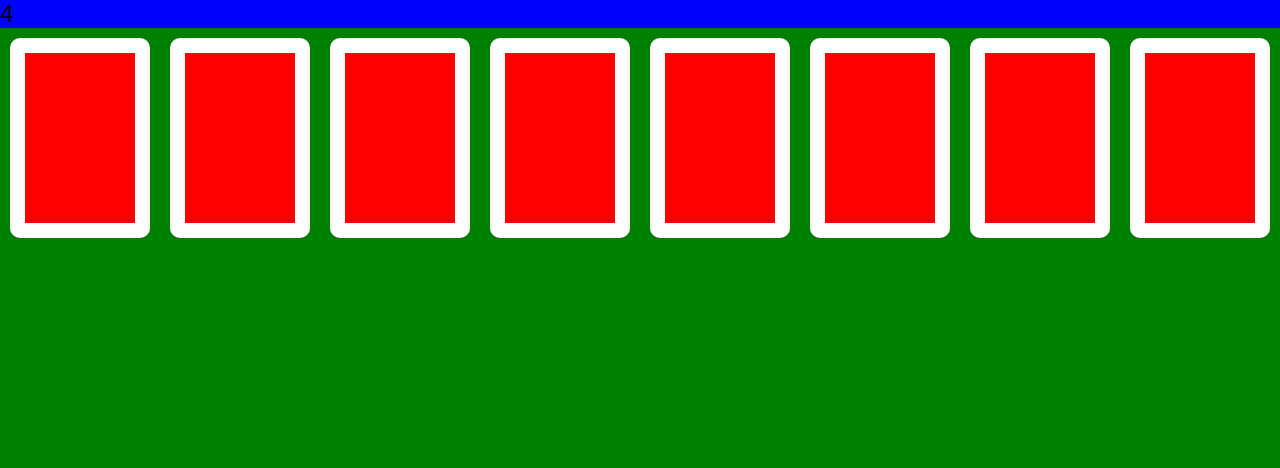
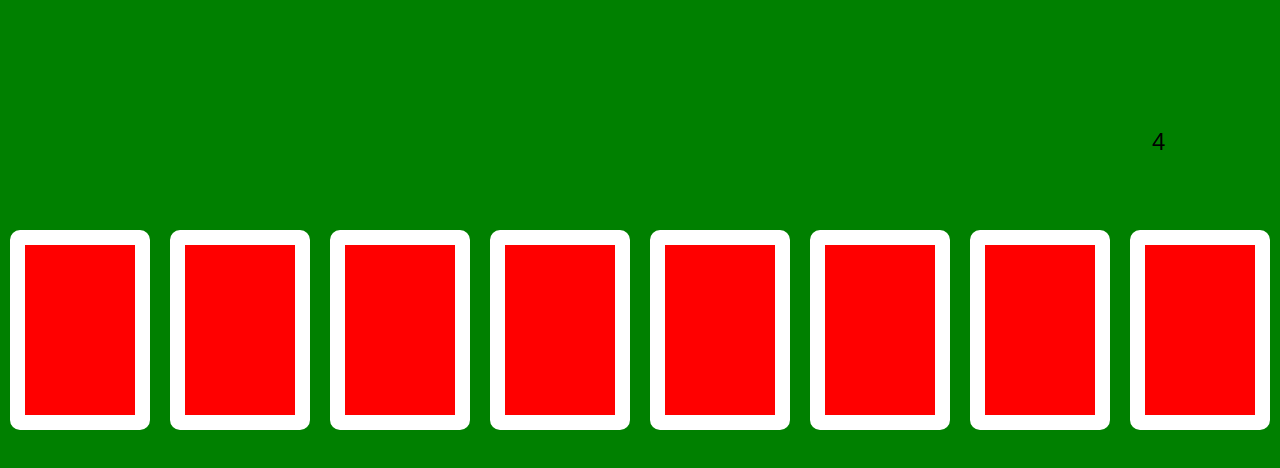
Before and after one commit to babadav/Cards-Memory-Game, a plain HTML site: page index.html in a window 1280 px wide. Drawn offline with Linux system fonts and the light colour scheme.

Commit message:
Cards Memory Game

```diff
--- a/assets/css/styles.css
+++ b/assets/css/styles.css
@@ -58,7 +58,9 @@ p{
 .time-view{
 
 
-    background: blue;
+    margin-left: 90%;
+    margin-top: 10%;
+    margin-bottom: 5%;
     color: black;
     font-size: 1.5em;
 
--- a/assets/js/script.js
+++ b/assets/js/script.js
@@ -75,7 +75,7 @@ var createModal= function(){
 	var modal= document.createElement("div");
 	modal.classList.add("modal");
 	document.body.appendChild(modal);
-	modal.innerHTML = "<p> CONFUCKINGGRATS!!!</p>" + "You took " + time + " time units " +" to finish this game!</p> ";
+	modal.innerHTML = "<p> CONGRATS!!!</p>" + "You took " + time + " time units " +" to finish this game!</p> ";
 
 	var restartButton= document.createElement("button");
 	restartButton.classList.add("restart-button");
@@ -130,7 +130,7 @@ function onCardClick(e){
 	var flippedCards = document.querySelectorAll(".flipped");
 	//allow card to flip
 	if ( flippedCards.length < 2){
-		if (!this.classList.contains("flipped") ) {
+		if (!this.classList.contains("flipped") && !this.classList.contains("matched")) {
 			this.classList.add("flipped");
 
 
@@ -202,19 +202,19 @@ window.addEventListener("load", startGame);
 	    {color: "red",   number: "J" , suit: "&hearts;"},
 	    {color: "red",   number: "Q" , suit: "&hearts;"},
 	    {color: "red",   number: "K" , suit: "&hearts;"},
-	     {color: "black", number: "A" , suit: "&diams;"},
-	    {color: "black", number: "2" , suit: "&diams;"},
-	    {color: "black", number: "3" , suit: "&diams;"},
-	    {color: "black", number: "4" , suit: "&diams;"},
-	    {color: "black", number: "5" , suit: "&diams;"},
-	    {color: "black", number: "6" , suit: "&diams;"},
-	    {color: "black", number: "7" , suit: "&diams;"},
-	    {color: "black", number: "8" , suit: "&diams;"},
-	    {color: "black", number: "9" , suit: "&diams;"},
-	    {color: "black", number: "10", suit: "&diams;"},
-	    {color: "black", number: "J" , suit: "&diams;"},
-	    {color: "black", number: "Q" , suit: "&diams;"},
-	    {color: "black", number: "K" , suit: "&diams;"},
+	     {color: "red", number: "A" , suit: "&diams;"},
+	    {color: "red", number: "2" , suit: "&diams;"},
+	    {color: "red", number: "3" , suit: "&diams;"},
+	    {color: "red", number: "4" , suit: "&diams;"},
+	    {color: "red", number: "5" , suit: "&diams;"},
+	    {color: "red", number: "6" , suit: "&diams;"},
+	    {color: "red", number: "7" , suit: "&diams;"},
+	    {color: "red", number: "8" , suit: "&diams;"},
+	    {color: "red", number: "9" , suit: "&diams;"},
+	    {color: "red", number: "10", suit: "&diams;"},
+	    {color: "red", number: "J" , suit: "&diams;"},
+	    {color: "red", number: "Q" , suit: "&diams;"},
+	    {color: "red", number: "K" , suit: "&diams;"},
 	    {color: "black", number: "A" , suit: "&spades;"},
 	    {color: "black", number: "2" , suit: "&spades;"},
 	    {color: "black", number: "3" , suit: "&spades;"},
```
Also changed, not shown: package.json (deleted, +0 -29 lines), favicon.ico (deleted), 1 other file.
